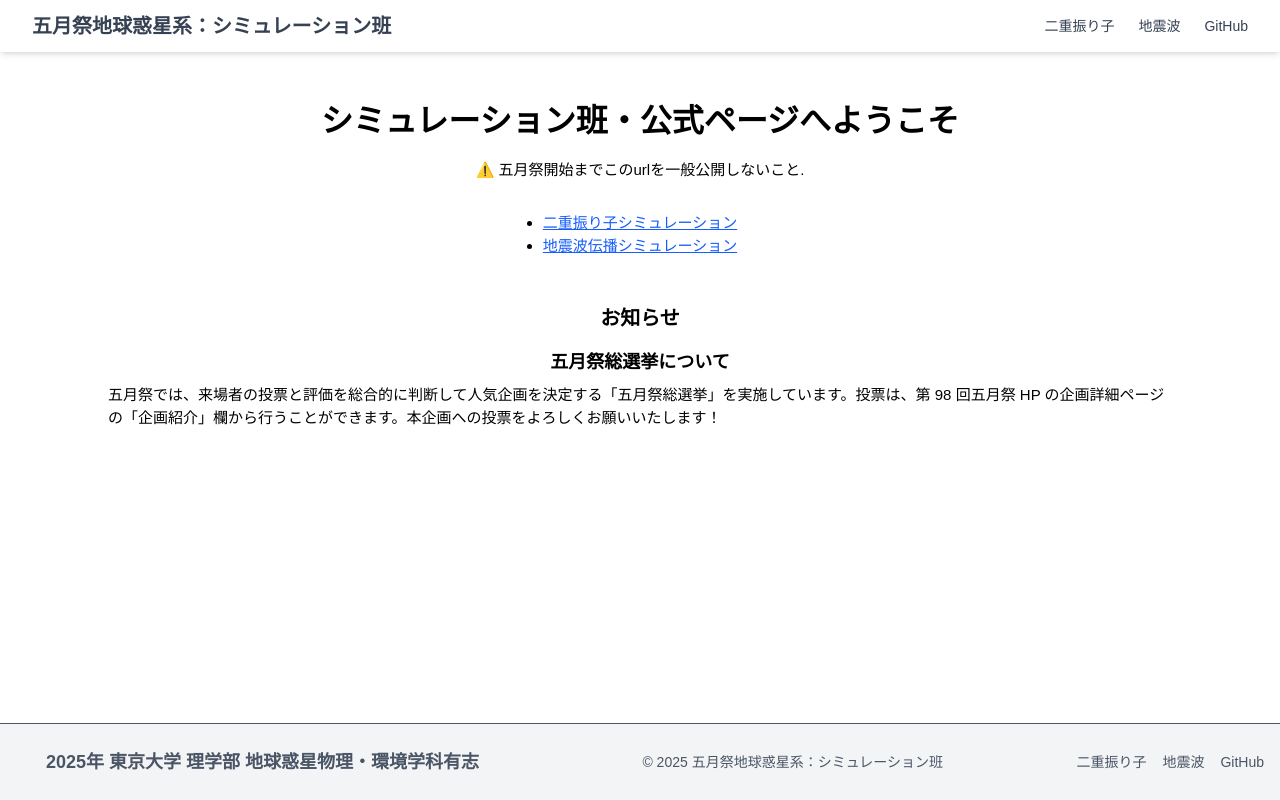
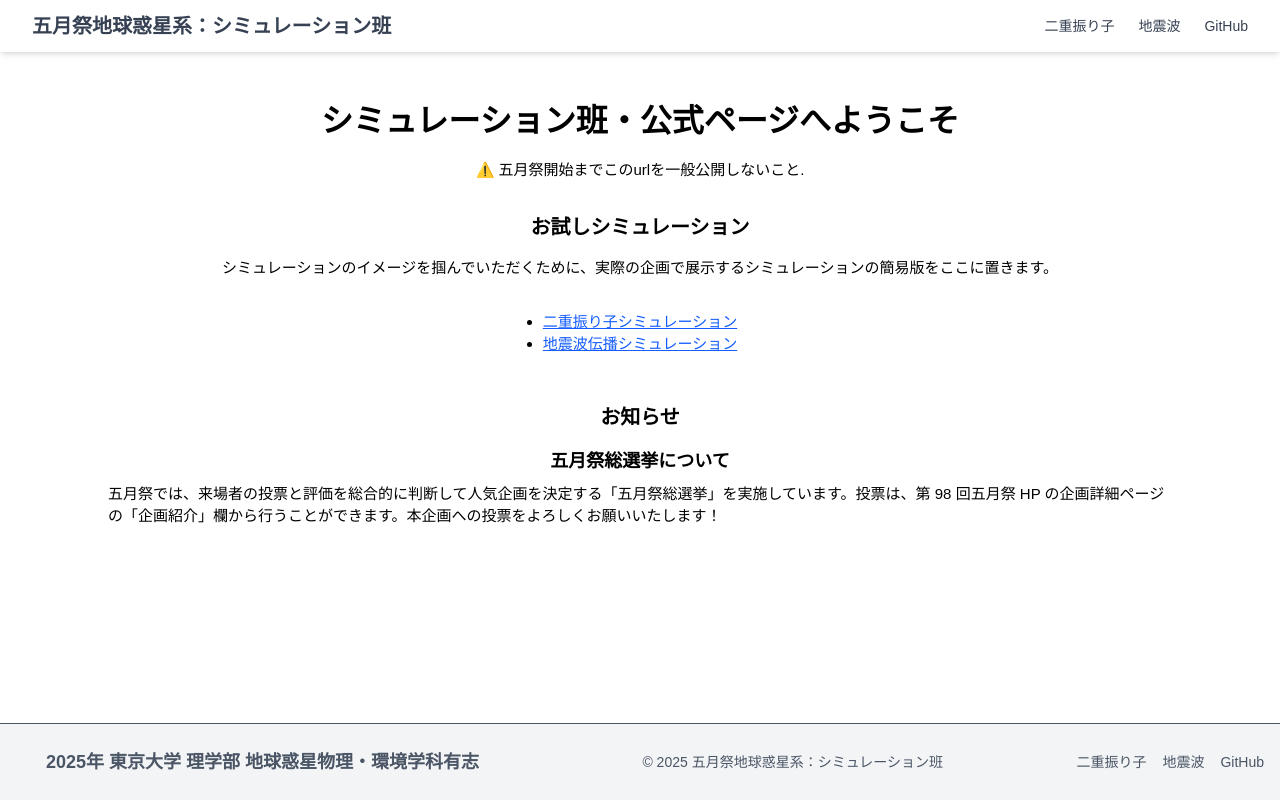
Before and after one commit to chiwaku-wakwak/chiwaku-simulation, a Next.js app: page / in a window 1280 px wide. Built offline with nearby package versions, Linux system fonts and the light colour scheme.

Commit message:
レスポンシブ対応_修正3

```diff
--- a/src/app/page.tsx
+++ b/src/app/page.tsx
@@ -14,6 +14,12 @@ export default function Home() {
           シミュレーション班・公式ページへようこそ
         </h1>
         <p>⚠️ 五月祭開始までこのurlを一般公開しないこと.</p>
+        <h2 className="text-xl font-bold mt-8 mb-4">お試しシミュレーション</h2>
+
+        <p className="mb-2">
+          シミュレーションのイメージを掴んでいただくために、実際の企画で展示するシミュレーションの簡易版をここに置きます。
+        </p>
+
         <ul className="list-disc pl-5 mt-4">
           <li>
             <Link href="/pendulum" className="text-blue-600 underline">
--- a/src/app/pendulum/page.tsx
+++ b/src/app/pendulum/page.tsx
@@ -10,7 +10,7 @@ const App: React.FC = () => {
       {/* pt-20 = padding-top: 5rem (＝約80px。Header 高さに応じて調整) */}
       <main className="pt-25 px-2">
         <h1 className="text-2xl font-semibold mb-4">
-          二重振り子シミュレーション（家庭版）
+          二重振り子シミュレーション（お試し版）
         </h1>
         <p className="mb-2">⚠️ 五月祭開始までこのurlを一般公開しないこと.</p>
 
--- a/src/app/seismic/page.tsx
+++ b/src/app/seismic/page.tsx
@@ -9,7 +9,7 @@ const App: React.FC = () => {
       <Header />
       <main className="pt-25 px-2">
         <h1 className="text-2xl font-bold mb-4">
-          地震波伝播シミュレーション（家庭版）
+          地震波伝播シミュレーション（お試し版）
         </h1>
         <p className="mb-2">画面をタップして震源位置を動かします。</p>
         <p className="mb-2">⚠️ 五月祭開始までこのurlを一般公開しないこと.</p>
```
